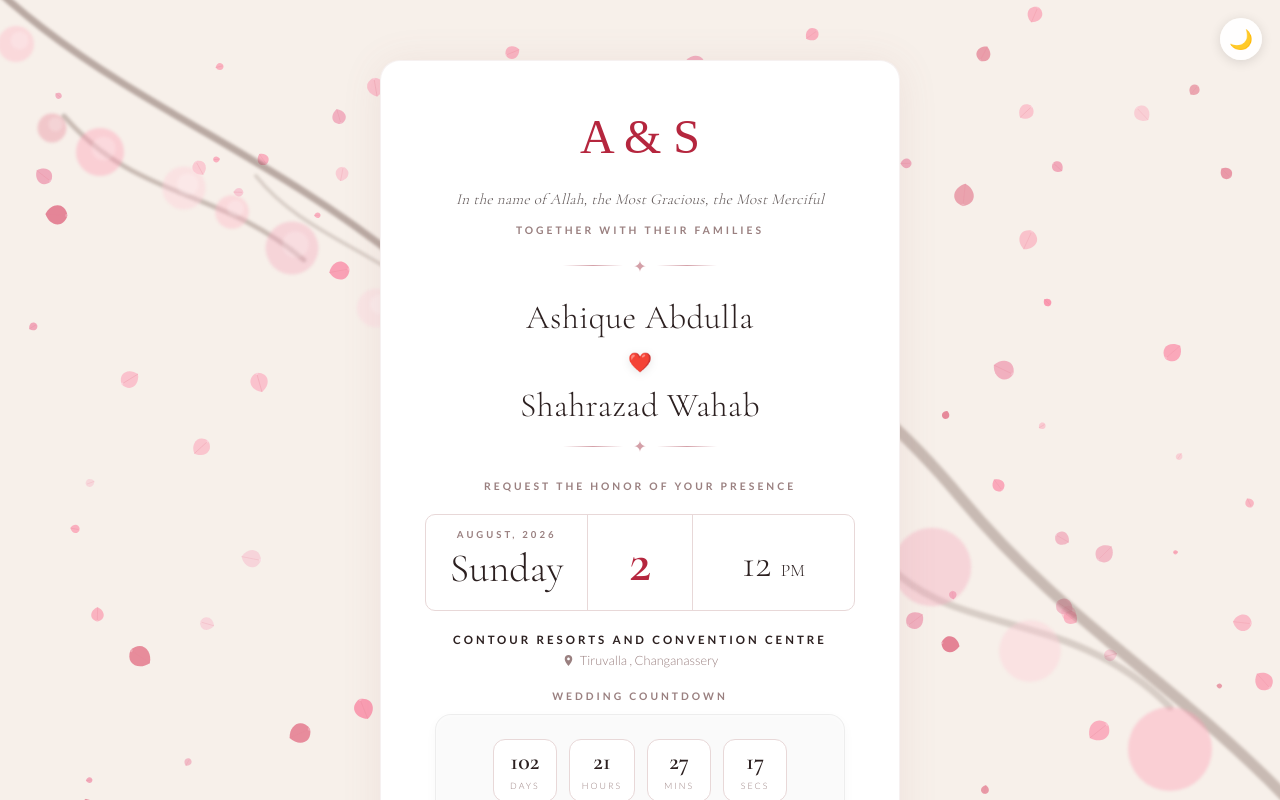
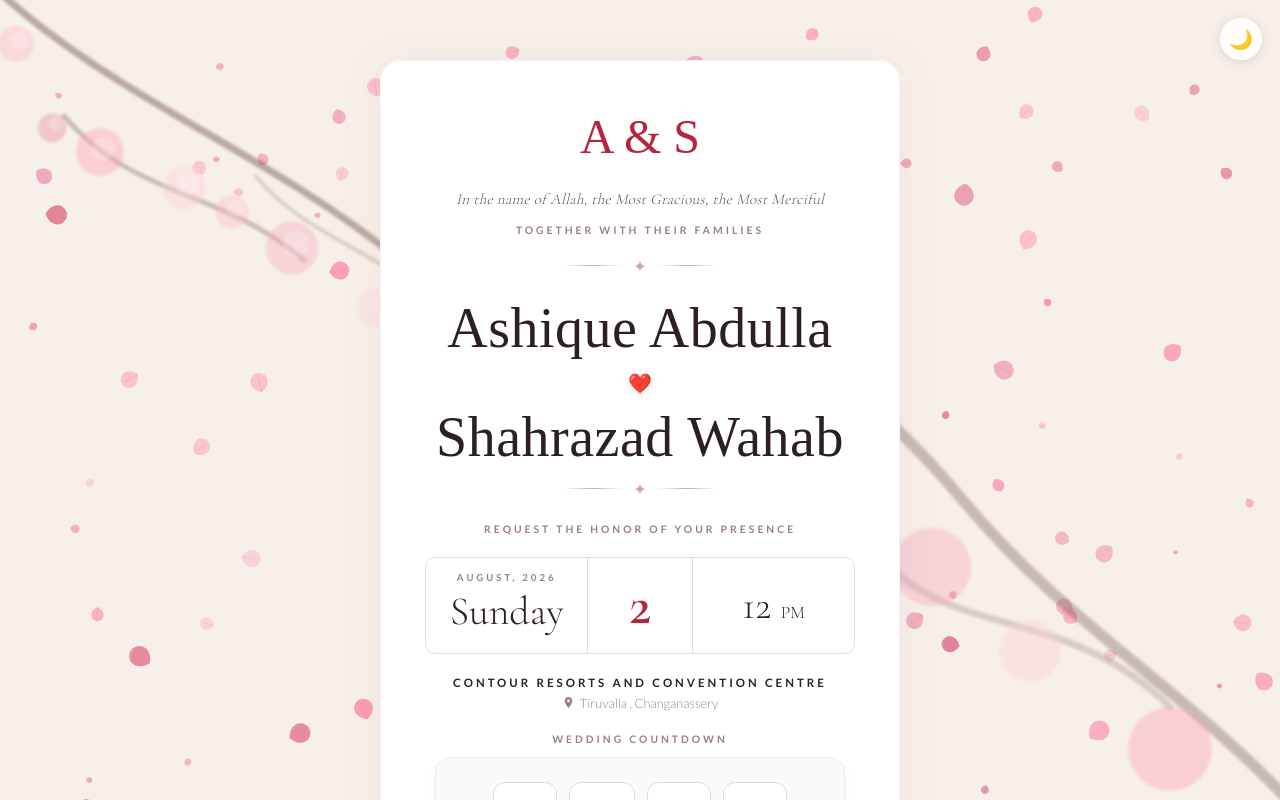
Before and after one commit to asifabdu10/Wedding-Invitation-Ashique-Shahrazad, a React (Vite) app: page / in a window 1280 px wide. Shown: the top 800 px of the page. Built offline with nearby package versions, Linux system fonts and the light colour scheme; a web font is replaced by a local one.

Commit message:
Design: Applied Luxurious Script to bride and groom names

```diff
--- a/src/components/InvitationCard.module.css
+++ b/src/components/InvitationCard.module.css
@@ -73,11 +73,11 @@
 
 /* ── Names ── */
 .name {
-  font-family: var(--font-serif);
-  font-size: 2.1rem;
-  font-weight: 300;
+  font-family: var(--font-script);
+  font-size: 3.5rem;
+  font-weight: 400;
   color: var(--text-dark);
-  line-height: 1.2;
+  line-height: 1.1;
   letter-spacing: 0.5px;
   margin: 0;
   position: relative;
```
